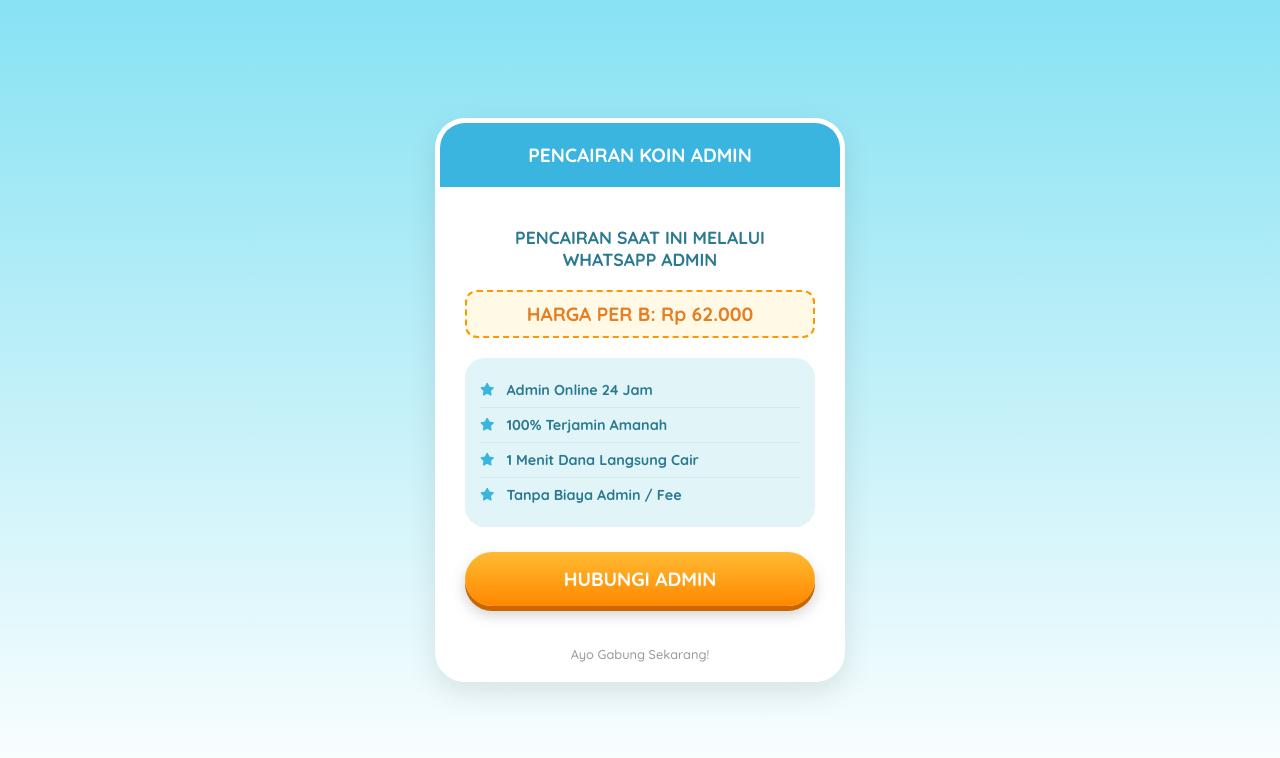
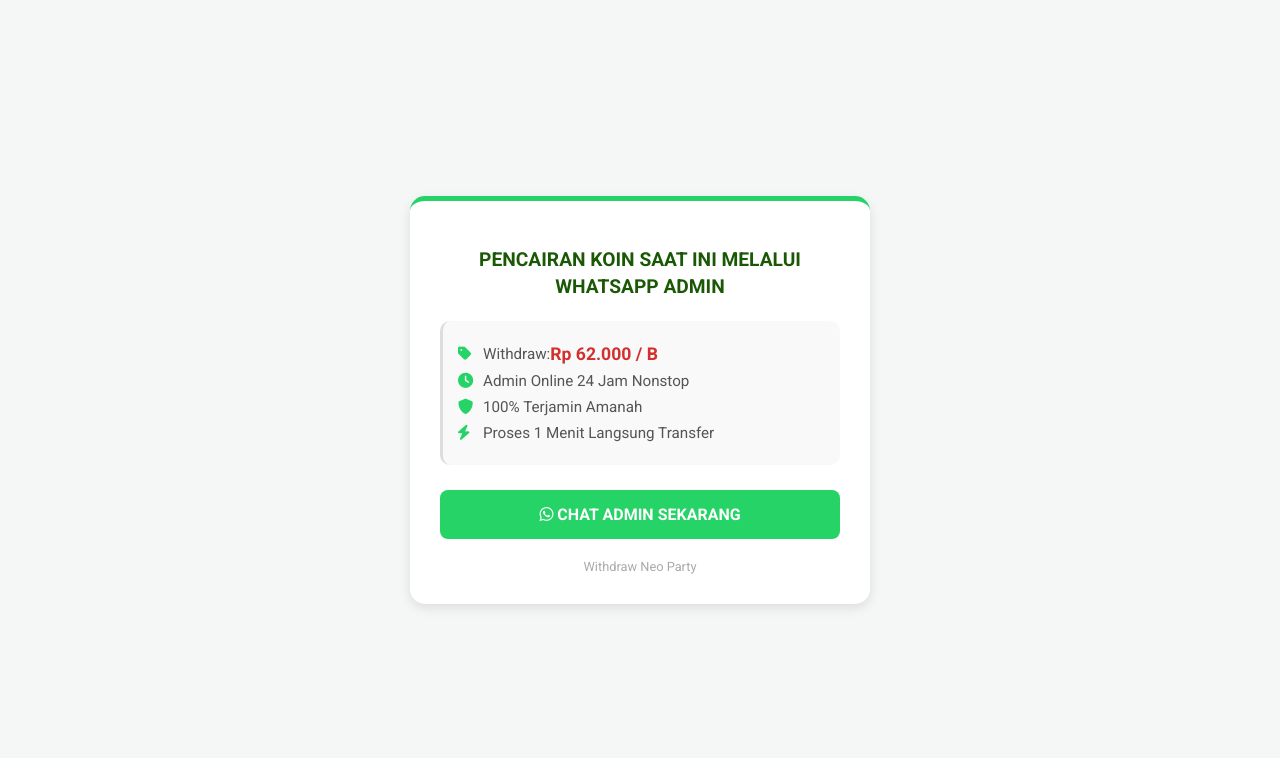
Before and after one commit to Afutrus/kkkk, a plain HTML site: page index.html in a window 1280 px wide. Drawn offline with Linux system fonts and the light colour scheme; a web font is replaced by a local one.

Commit message:
Update index.html

```diff
--- a/index.html
+++ b/index.html
@@ -3,156 +3,111 @@
 <head>
     <meta charset="UTF-8">
     <meta name="viewport" content="width=device-width, initial-scale=1.0">
-    <title>Pencairan Neo Party</title>
-    <link href="https://fonts.googleapis.com/css2?family=Quicksand:wght@500;700&display=swap" rel="stylesheet">
+    <title>Pencairan Koin - Neo Party</title>
+    <link href="https://fonts.googleapis.com/css2?family=Arial&family=Roboto:wght@400;700&display=swap" rel="stylesheet">
     <link rel="stylesheet" href="https://cdnjs.cloudflare.com/ajax/libs/font-awesome/6.0.0/css/all.min.css">
 
     <style>
         body {
-            background-color: #87e2f3; /* Biru Muda khas Neo Party */
-            background-image: linear-gradient(180deg, #87e2f3 0%, #ffffff 100%);
-            font-family: 'Quicksand', sans-serif;
+            background-color: #f4f7f6;
+            color: #333;
+            font-family: 'Roboto', Arial, sans-serif;
             margin: 0;
             display: flex;
             justify-content: center;
             align-items: center;
-            min-height: 100vh;
+            height: 100vh;
         }
 
         .container {
+            background-color: #ffffff;
+            padding: 30px;
+            border-radius: 15px;
+            box-shadow: 0 4px 12px rgba(0,0,0,0.1);
             width: 90%;
             max-width: 400px;
-            background: #ffffff;
-            border-radius: 30px;
-            overflow: hidden;
-            box-shadow: 0 10px 30px rgba(0,0,0,0.1);
-            border: 5px solid #ffffff;
             text-align: center;
+            border-top: 5px solid #25D366; /* Warna Hijau WA */
         }
 
-        .header {
-            background: #39b5e0; /* Biru Header */
-            padding: 20px;
-            color: white;
-            font-weight: 700;
+        h2 {
             font-size: 1.2rem;
+            color: #1a5806;
+            margin-bottom: 20px;
+            line-height: 1.4;
             text-transform: uppercase;
         }
 
-        .content {
-            padding: 25px;
+        .info-box {
+            background-color: #f9f9f9;
+            padding: 15px;
+            border-radius: 10px;
+            margin-bottom: 25px;
+            text-align: left;
+            border-left: 3px solid #ddd;
         }
 
-        h2 {
-            color: #2b7a91;
-            font-size: 1.1rem;
-            margin-bottom: 20px;
+        .info-box p {
+            margin: 8px 0;
+            font-size: 0.95rem;
+            color: #555;
+            display: flex;
+            align-items: center;
         }
 
-        /* List Gaya Keuntungan APK */
-        .info-list {
-            background: #e1f5f9;
-            border-radius: 20px;
-            padding: 15px;
-            text-align: left;
-            margin-bottom: 25px;
+        .info-box p i {
+            color: #25D366;
+            margin-right: 10px;
+            width: 15px;
         }
 
-        .info-item {
-            display: flex;
-            align-items: center;
-            padding: 8px 0;
-            border-bottom: 1px solid rgba(0,0,0,0.05);
-            color: #2b7a91;
-            font-size: 0.9rem;
-            font-weight: 600;
+        .price-tag {
+            font-weight: bold;
+            color: #d32f2f; /* Warna Merah untuk Harga */
+            font-size: 1.1rem;
         }
 
-        .info-item:last-child { border-bottom: none; }
-
-        .info-item i {
-            color: #39b5e0;
-            margin-right: 12px;
-            font-size: 0.8rem;
-        }
-
-        .price-box {
-            background: #fff9e6;
-            padding: 10px;
-            border-radius: 12px;
-            margin-bottom: 20px;
-            border: 2px dashed #ff9800;
-        }
-
-        .price-text {
-            color: #e67e22;
-            font-weight: 700;
-            font-size: 1.2rem;
-        }
-
-        /* Tombol Oranye Khas Download APK */
         .btn-wa {
             display: block;
-            background: linear-gradient(to bottom, #ffbb33 0%, #ff8800 100%);
+            background-color: #25D366;
             color: white;
             text-decoration: none;
             padding: 15px;
-            border-radius: 50px;
-            font-weight: 700;
-            font-size: 1.2rem;
-            box-shadow: 0 5px 0 #cc6600, 0 8px 15px rgba(0,0,0,0.2);
-            transition: 0.2s;
-            margin-top: 10px;
+            border-radius: 8px;
+            font-weight: bold;
+            font-size: 1rem;
+            transition: background 0.3s;
         }
 
-        .btn-wa:active {
-            transform: translateY(3px);
-            box-shadow: 0 2px 0 #cc6600;
+        .btn-wa:hover {
+            background-color: #128C7E;
         }
 
         .footer {
-            padding: 15px;
+            margin-top: 20px;
             font-size: 0.8rem;
-            color: #999;
+            color: #aaa;
         }
     </style>
 </head>
 <body>
 
     <div class="container">
-        <div class="header">
-            Pencairan Koin Admin
+        <h2>Pencairan Koin Saat Ini Melalui WhatsApp Admin</h2>
+
+        <div class="info-box">
+            <p><i class="fas fa-tag"></i> Withdraw: <span class="price-tag">Rp 62.000 / B</span></p>
+            <p><i class="fas fa-clock"></i> Admin Online 24 Jam Nonstop</p>
+            <p><i class="fas fa-shield-alt"></i> 100% Terjamin Amanah</p>
+            <p><i class="fas fa-bolt"></i> Proses 1 Menit Langsung Transfer</p>
         </div>
 
-        <div class="content">
-            <h2>PENCAIRAN SAAT INI MELALUI<br>WHATSAPP ADMIN</h2>
-
-            <div class="price-box">
-                <span class="price-text">HARGA PER B: Rp 62.000</span>
-            </div>
-
-            <div class="info-list">
-                <div class="info-item">
-                    <i class="fas fa-star"></i> Admin Online 24 Jam
-                </div>
-                <div class="info-item">
-                    <i class="fas fa-star"></i> 100% Terjamin Amanah
-                </div>
-                <div class="info-item">
-                    <i class="fas fa-star"></i> 1 Menit Dana Langsung Cair
-                </div>
-                <div class="info-item">
-                    <i class="fas fa-star"></i> Tanpa Biaya Admin / Fee
-                </div>
-            </div>
-
-            <a href="https://wa.me/6289509170352?text=Halo%20Admin,%20saya%20ingin%20bongkar%20koin." class="btn-wa">
-                HUBUNGI ADMIN
-            </a>
-        </div>
+        <a href="https://wa.me/6289509170352?text=Halo%20Admin,%20saya%20ingin%20bongkar%20koin." class="btn-wa">
+            <i class="fab fa-whatsapp"></i> CHAT ADMIN SEKARANG
+        </a>
 
         <div class="footer">
-            Ayo Gabung Sekarang!
+            Withdraw Neo Party
         </div>
     </div>
 
```
